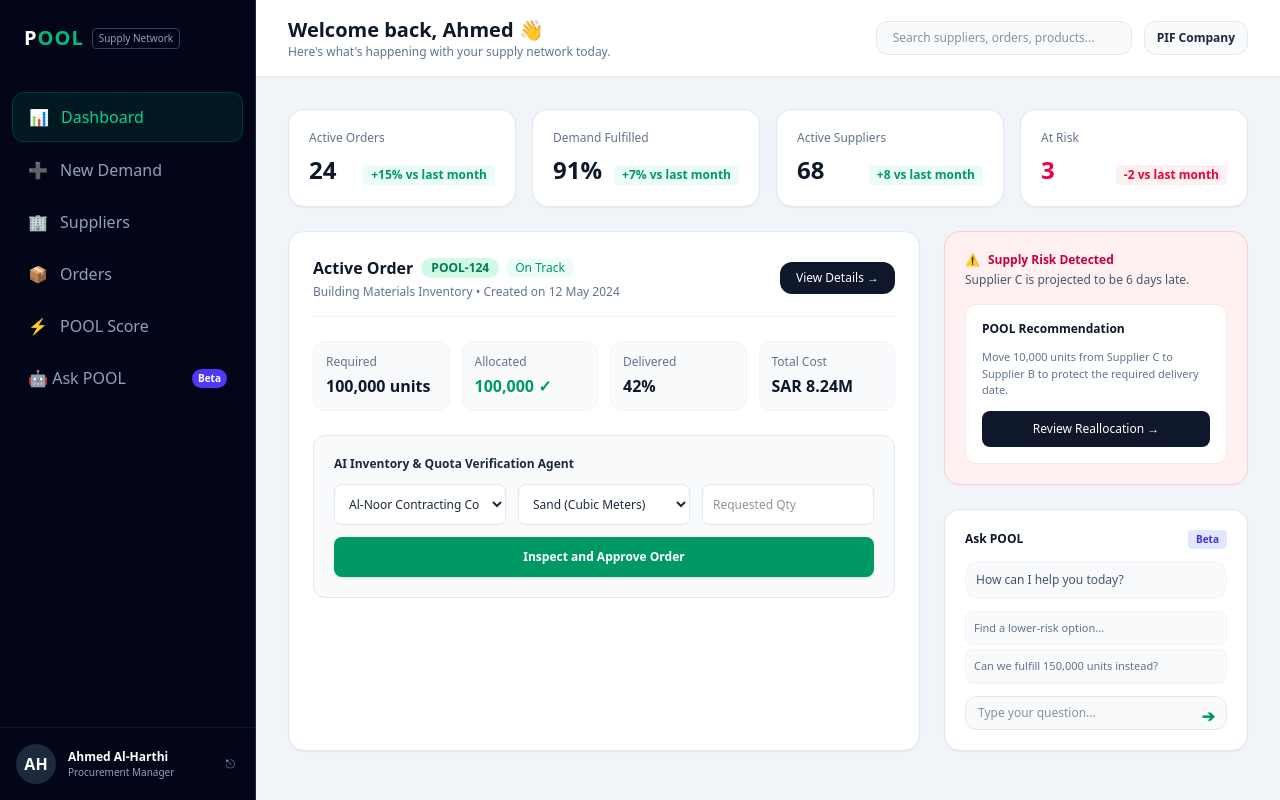
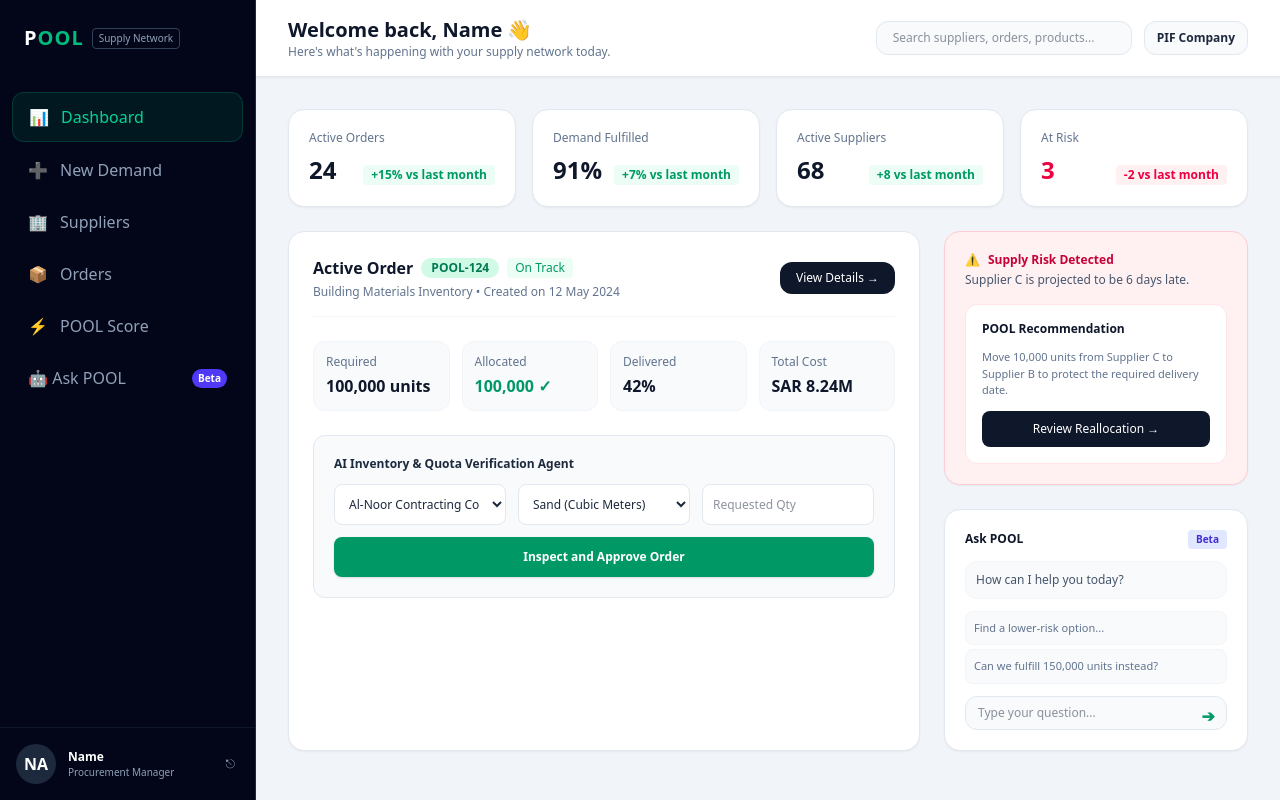
Before and after one commit to hassanarafa/company_ai_agent, a Vue app: page / in a window 1280 px wide. Both pictures are taken after typing "name@example.com", "Sample123" into the empty fields and a click on the button "Sign In". Built offline with nearby package versions, Linux system fonts and the light colour scheme.

Commit message:
make the name dynamic

```diff
--- a/src/components/HelloWorld.vue
+++ b/src/components/HelloWorld.vue
@@ -13,7 +13,7 @@
         <form @submit.prevent="handleLogin" class="space-y-4">
           <div>
             <label class="block text-xs font-medium text-slate-300 mb-1">Email Address</label>
-            <input type="email" v-model="loginForm.email" placeholder="ahmed@example.com" required
+            <input type="email" v-model="loginForm.email" placeholder="name@example.com" required
               class="w-full bg-slate-950 border border-slate-800 rounded-xl px-4 py-3 text-xs text-white focus:outline-none focus:border-emerald-500 transition">
           </div>
 
@@ -95,9 +95,10 @@
           <div class="flex items-center gap-3 overflow-hidden">
             <div
               class="w-10 h-10 rounded-full bg-slate-800 flex items-center justify-center font-bold text-white shrink-0">
-              AH</div>
+              {{ userInitials }}
+            </div>
             <div class="overflow-hidden">
-              <h4 class="text-xs font-bold text-white truncate">Ahmed Al-Harthi</h4>
+              <h4 class="text-xs font-bold text-white truncate">{{ userName }}</h4>
               <p class="text-[10px] text-slate-400 truncate">Procurement Manager</p>
             </div>
           </div>
@@ -115,7 +116,7 @@
         <header
           class="bg-white border-b border-slate-200 p-4 md:px-8 md:py-4 flex flex-col md:flex-row justify-between items-start md:items-center gap-4 shadow-xs">
           <div>
-            <h1 class="text-lg md:text-xl font-bold text-slate-900">Welcome back, Ahmed 👋</h1>
+            <h1 class="text-lg md:text-xl font-bold text-slate-900">Welcome back, {{ userName }} 👋</h1>
             <p class="text-xs text-slate-500">Here's what's happening with your supply network today.</p>
           </div>
           <div class="flex items-center gap-3 w-full md:w-auto">
@@ -279,7 +280,7 @@
 </template>
 
 <script setup>
-import { ref } from 'vue'
+import { ref, computed } from 'vue'
 
 const isAuthenticated = ref(false)
 const loginLoading = ref(false)
@@ -287,6 +288,24 @@ const loginError = ref('')
 const loginForm = ref({
   email: '',
   password: ''
+})
+
+const userName = computed(() => {
+  if (!loginForm.value.email) return 'User'
+  const namePart = loginForm.value.email.split('@')[0]
+  return namePart
+    .split('.')
+    .map(word => word.charAt(0).toUpperCase() + word.slice(1))
+    .join(' ')
+})
+
+const userInitials = computed(() => {
+  if (!loginForm.value.email) return 'U'
+  const parts = loginForm.value.email.split('@')[0].split('.')
+  if (parts.length > 1) {
+    return (parts[0].charAt(0) + parts[1].charAt(0)).toUpperCase()
+  }
+  return parts[0].substring(0, 2).toUpperCase()
 })
 
 const handleLogin = () => {
```
